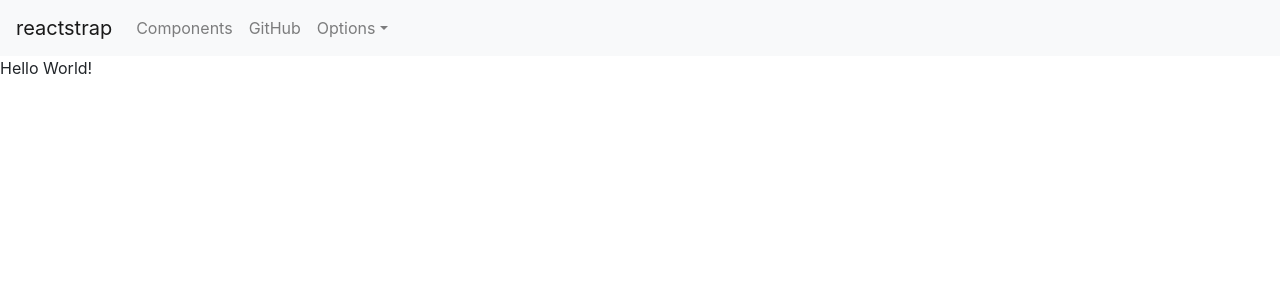
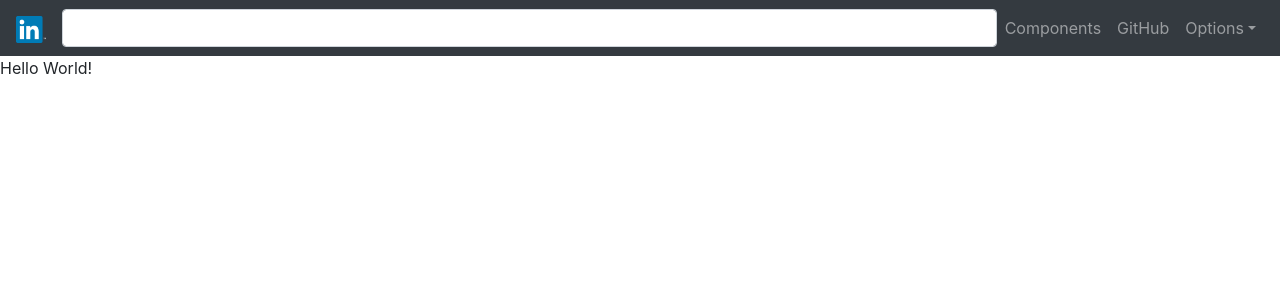
Before and after one commit to vennhost/linkedin-react, a React (Create React App) app: page / in a window 1280 px wide. Shown: the top 300 px of the page. Built offline with nearby package versions, Linux system fonts and the light colour scheme.

Commit message:
Branch navigation

```diff
--- a/src/Components/NavBar.jsx
+++ b/src/Components/NavBar.jsx
@@ -10,9 +10,11 @@ import {
   UncontrolledDropdown,
   DropdownToggle,
   DropdownMenu,
-  DropdownItem
+  DropdownItem,
+  Input
 
 } from 'reactstrap';
+import Logo from './logo.png'
 
 const NavBar = (props) => {
   const [isOpen, setIsOpen] = useState(false);
@@ -21,8 +23,9 @@ const NavBar = (props) => {
 
   return (
     <div>
-      <Navbar color="light" light expand="md">
-        <NavbarBrand href="/">reactstrap</NavbarBrand>
+      <Navbar color="dark" dark expand="md">
+        <NavbarBrand href="/"><img src={Logo} alt="Logo" width="30px" /></NavbarBrand>
+        <Input type="text" id="search" onKeyUp="handleSearch" />
         <NavbarToggler onClick={toggle} />
         <Collapse isOpen={isOpen} navbar>
           <Nav className="mr-auto" navbar>
```
Also changed, not shown: src/Components/logo.png (added).
